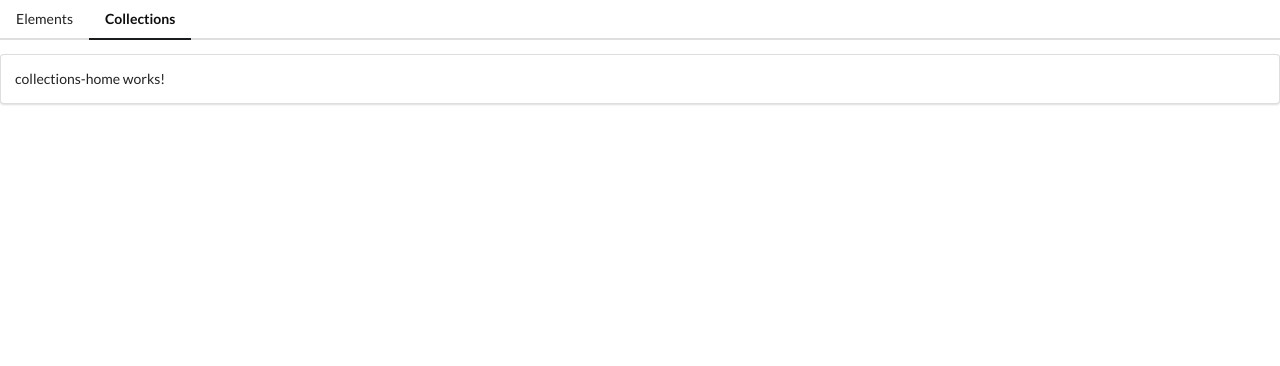
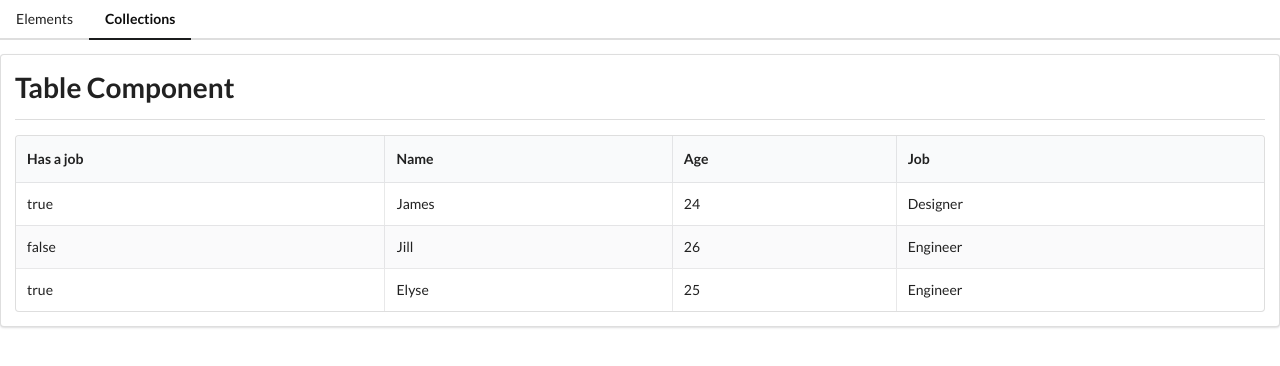
Before and after one commit to mtedone/udemy-comps, an Angular app: page /collections in a window 1280 px wide. Shown: the top 366 px of the page. Built offline with nearby package versions, Linux system fonts and the light colour scheme.

Commit message:
Created table reusable component

```diff
--- a/src/app/collections/collections-home/collections-home.component.html
+++ b/src/app/collections/collections-home/collections-home.component.html
@@ -1 +1,6 @@
-<p>collections-home works!</p>
+<app-divider> Table Component </app-divider>
+<app-table
+  [data]="data"
+  [headers]="headers"
+  classNames="striped celled"
+></app-table>
--- a/src/app/collections/collections-home/collections-home.component.ts
+++ b/src/app/collections/collections-home/collections-home.component.ts
@@ -3,13 +3,23 @@ import { Component, OnInit } from '@angular/core';
 @Component({
   selector: 'app-collections-home',
   templateUrl: './collections-home.component.html',
-  styleUrls: ['./collections-home.component.css']
+  styleUrls: ['./collections-home.component.css'],
 })
 export class CollectionsHomeComponent implements OnInit {
+  data = [
+    { name: 'James', age: 24, job: 'Designer', employed: true },
+    { name: 'Jill', age: 26, job: 'Engineer', employed: false },
+    { name: 'Elyse', age: 25, job: 'Engineer', employed: true },
+  ];
 
-  constructor() { }
+  headers = [
+    { key: 'employed', label: 'Has a job' },
+    { key: 'name', label: 'Name' },
+    { key: 'age', label: 'Age' },
+    { key: 'job', label: 'Job' },
+  ];
 
-  ngOnInit(): void {
-  }
+  constructor() {}
 
+  ngOnInit(): void {}
 }
--- a/src/app/collections/collections.module.ts
+++ b/src/app/collections/collections.module.ts
@@ -3,10 +3,12 @@ import { CommonModule } from '@angular/common';
 
 import { CollectionsRoutingModule } from './collections-routing.module';
 import { CollectionsHomeComponent } from './collections-home/collections-home.component';
+import { TableComponent } from './table/table.component';
+import { SharedModule } from '../shared/shared.module';
 
 @NgModule({
-  declarations: [CollectionsHomeComponent],
-  imports: [CommonModule, CollectionsRoutingModule],
+  declarations: [CollectionsHomeComponent, TableComponent],
+  imports: [CommonModule, SharedModule, CollectionsRoutingModule],
   exports: [],
 })
 export class CollectionsModule {}
--- /dev/null
+++ b/src/app/collections/table/table.component.html
@@ -0,0 +1,16 @@
+<table class="ui table" [ngClass]="classNames">
+  <thead>
+    <tr>
+      <th *ngFor="let header of headers">
+        {{ header.label }}
+      </th>
+    </tr>
+  </thead>
+  <tbody>
+    <tr *ngFor="let record of data">
+      <td *ngFor="let header of headers">
+        {{ record[header.key] }}
+      </td>
+    </tr>
+  </tbody>
+</table>
--- /dev/null
+++ b/src/app/collections/table/table.component.ts
@@ -0,0 +1,16 @@
+import { Component, OnInit, Input } from '@angular/core';
+
+@Component({
+  selector: 'app-table',
+  templateUrl: './table.component.html',
+  styleUrls: ['./table.component.css'],
+})
+export class TableComponent implements OnInit {
+  @Input() data = [];
+  @Input() headers = [];
+  @Input() classNames = '';
+
+  constructor() {}
+
+  ngOnInit(): void {}
+}
```
Also changed, not shown: src/app/collections/table/table.component.css (added), 1 other file (tests, documents, lock files or other folders).
